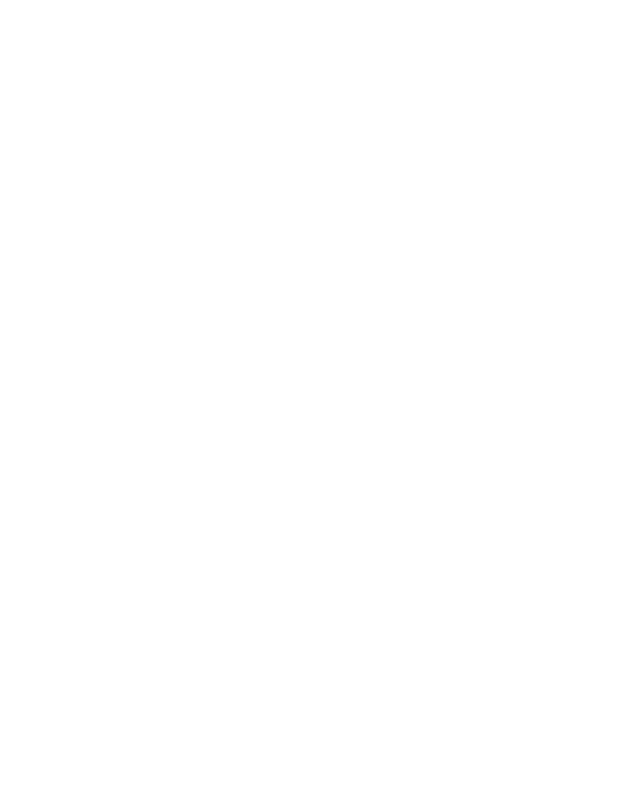
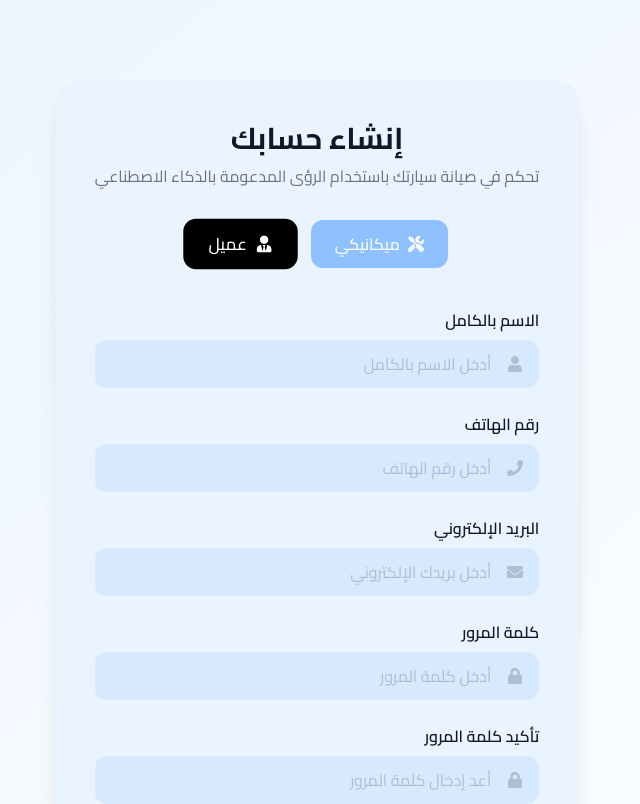
Before and after one commit to 3moor-dot/Gear_Up, a React (Vite) app: page /register in a window 1280 px wide. Before the commit this address had no page. Shown: the top 804 px of the page, without its empty margins (323-963 px from the left). Built offline with nearby package versions, Linux system fonts and the light colour scheme; a web font is replaced by a local one.

Commit message:
Update landing page and Add register page

```diff
--- a/src/App.tsx
+++ b/src/App.tsx
@@ -1,5 +1,6 @@
 import { BrowserRouter as Router, Routes, Route } from "react-router-dom";
 import LandingPage from "./pages/landing";
+import Register from "./pages/Registration/register";
 import "./App.css";
 
 const App: React.FC = () => {
@@ -7,6 +8,7 @@ const App: React.FC = () => {
     <Router>
       <Routes>
         <Route path="/" element={<LandingPage />} />
+        <Route path="/register" element={<Register />} />
       </Routes>
     </Router>
   );
--- /dev/null
+++ b/src/components/Footer/footer.tsx
@@ -0,0 +1,32 @@
+const Footer: React.FC = () => {
+  return (
+    <footer className="mt-20">
+      {/* الخط اللي فوق */}
+      <div className="border-t border-gray-300 mb-6" />
+
+      {/* محتوى الفوتر */}
+      <div className="flex flex-col md:flex-row items-center justify-between px-10 pb-6 text-sm text-gray-700">
+
+        {/* لينكات (يمين) */}
+        <div className="flex gap-8 order-2 md:order-1">
+          <a href="#" className="hover:text-blue-600 transition dark:text-white">
+            شروط الخدمة
+          </a>
+          <a href="#" className="hover:text-blue-600 transition dark:text-white">
+            سياسة الخصوصية
+          </a>
+          <a href="#" className="hover:text-blue-600 transition dark:text-white">
+            معلومات عنا
+          </a>
+        </div>
+
+        {/* الحقوق (شمال) */}
+        <div className="order-1 md:order-2 mb-4 md:mb-0 dark:text-white">
+          © 2025 GearUp. جميع الحقوق محفوظة.
+        </div>
+      </div>
+    </footer>
+  );
+};
+
+export default Footer;
--- a/src/index.css
+++ b/src/index.css
@@ -17,3 +17,17 @@ body {
   background-color: #ffffff;
   color: #111827; /* gray-900 */
 }
+@keyframes fadeIn {
+  from {
+    opacity: 0;
+    transform: translateY(20px);
+  }
+  to {
+    opacity: 1;
+    transform: translateY(0);
+  }
+}
+
+.animate-fade-in {
+  animation: fadeIn 0.8s ease-out forwards;
+}
--- a/src/main.tsx
+++ b/src/main.tsx
@@ -1,11 +1,13 @@
-import 'bootstrap/dist/css/bootstrap.min.css';
-import { StrictMode } from 'react'
-import { createRoot } from 'react-dom/client'
-import './index.css'
-import App from './App.tsx'
+import React from "react";
+import ReactDOM from "react-dom/client";
+import App from "./App";
+import { ThemeProvider } from "./contexts/ThemeContext";
+import "./index.css";
 
-createRoot(document.getElementById('root')!).render(
-  <StrictMode>
-      <App />
-  </StrictMode>,
-)
+ReactDOM.createRoot(document.getElementById("root")!).render(
+    <React.StrictMode>
+        <ThemeProvider>
+            <App />
+        </ThemeProvider>
+    </React.StrictMode>
+);
--- /dev/null
+++ b/src/pages/Registration/register.tsx
@@ -0,0 +1,178 @@
+import { useState } from "react";
+import {
+    FaUser,
+    FaPhone,
+    FaEnvelope,
+    FaLock,
+    FaUserTie,
+    FaCar,
+    FaCalendarAlt,
+    FaIdCard,
+    FaMapMarkerAlt,
+    FaTools,
+    FaCheckCircle
+} from "react-icons/fa";
+import { motion, AnimatePresence } from "framer-motion";
+
+const Register: React.FC = () => {
+    const [role, setRole] = useState<"client" | "mechanic">("client");
+    const [step, setStep] = useState<1 | 2>(1);
+
+    return (
+        <div className="
+    p-20 flex items-center justify-center px-4
+    bg-gradient-to-br
+    from-[#EAF4FF] to-white
+    dark:from-[#0F1323] dark:to-[#101922]
+    transition-colors duration-500
+" dir="rtl">
+
+            <div className="dark:bg-[#1B1F2D] max-w-xl bg-[#EAF4FF] rounded-3xl p-10 shadow-xl">
+
+                {/* TITLE */}
+                <h1 className="text-3xl font-bold text-center mb-2 dark:text-white">
+                    إنشاء حسابك
+                </h1>
+                <p className="text-center text-gray-500 mb-8">
+                    تحكم في صيانة سيارتك باستخدام الرؤى المدعومة بالذكاء الاصطناعي
+                </p>
+
+                {/* ROLE SWITCH */}
+                <div className="flex justify-center gap-4 mb-10">
+
+                    {/* MECHANIC */}
+                    <button
+                        onClick={() => setRole("mechanic")}
+                        className={`flex items-center gap-2 px-6 py-3 rounded-xl font-medium transition-all duration-300
+            ${role === "mechanic"
+                                ? "bg-[#137FEC] text-white scale-105"
+                                : "bg-[#8FC1FF] text-white"
+                            }`}
+                    >
+                        <FaTools />
+                        ميكانيكي
+                    </button>
+
+                    {/* CLIENT */}
+                    <button
+                        onClick={() => setRole("client")}
+                        className={`flex items-center gap-2 px-6 py-3 rounded-xl font-medium transition-all duration-300
+            ${role === "client"
+                                ? "bg-black text-white scale-105"
+                                : "bg-gray-400 text-white"
+                            }`}
+                    >
+                        <FaUserTie />
+                        عميل
+                    </button>
+
+                </div>
+
+                {/* STEP 1 – BASIC INFO */}
+                {step === 1 && (
+                    <FormSection
+                        fields={[
+                            { label: "الاسم بالكامل", icon: <FaUser />, placeholder: "أدخل الاسم بالكامل" },
+                            { label: "رقم الهاتف", icon: <FaPhone />, placeholder: "أدخل رقم الهاتف" },
+                            { label: "البريد الإلكتروني", icon: <FaEnvelope />, placeholder: "أدخل بريدك الإلكتروني" },
+                            { label: "كلمة المرور", icon: <FaLock />, placeholder: "أدخل كلمة المرور", type: "password" },
+                            { label: "تأكيد كلمة المرور", icon: <FaLock />, placeholder: "أعد إدخال كلمة المرور", type: "password" },
+                        ]}
+                    />
+                )}
+
+                {/* STEP 2 – CLIENT */}
+                <AnimatePresence mode="wait">
+                    {step === 2 && role === "client" && (
+                        <motion.div
+                            key="client"
+                            initial={{ opacity: 0, x: 40 }}
+                            animate={{ opacity: 1, x: 0 }}
+                            exit={{ opacity: 0, x: -40 }}
+                            transition={{ duration: 0.35 }}
+                        >
+                            <FormSection
+                                fields={[
+                                    { label: "ماركة السيارة", icon: <FaCar />, placeholder: "أدخل ماركة السيارة" },
+                                    { label: "طراز السيارة", icon: <FaCar />, placeholder: "أدخل طراز السيارة" },
+                                    { label: "سنة الصنع", icon: <FaCalendarAlt />, placeholder: "أدخل سنة التصنيع" },
+                                    { label: "رقم اللوحة", icon: <FaIdCard />, placeholder: "أدخل رقم اللوحة" },
+                                ]}
+                            />
+                        </motion.div>
+                    )}
+
+                    {step === 2 && role === "mechanic" && (
+                        <motion.div
+                            key="mechanic"
+                            initial={{ opacity: 0, x: 40 }}
+                            animate={{ opacity: 1, x: 0 }}
+                            exit={{ opacity: 0, x: -40 }}
+                            transition={{ duration: 0.35 }}
+                        >
+                            <FormSection
+                                fields={[
+                                    { label: "موقع الورشة", icon: <FaMapMarkerAlt />, placeholder: "أدخل موقع الورشة" },
+                                    { label: "التخصص الرئيسي", icon: <FaTools />, placeholder: "ميكانيكي / كهربائي / كليهما" },
+                                    { label: "التخصص الفرعي", icon: <FaTools />, placeholder: "ألماني / كوري / ياباني" },
+                                    { label: "إمكانية الزيارة الميدانية", icon: <FaCheckCircle />, placeholder: "نعم / لا" },
+                                ]}
+                            />
+                        </motion.div>
+                    )}
+                </AnimatePresence>
+
+                {/* BUTTON */}
+                <button
+                    onClick={() => step === 1 ? setStep(2) : alert("تم الإنهاء")}
+                    className="w-full bg-[#137FEC] text-white py-3 rounded-xl mt-8 text-lg font-semibold hover:bg-blue-700 transition"
+                >
+                    {step === 1 ? "التالي" : "إنهاء"}
+                </button>
+
+                {/* LOGIN */}
+                <p className="text-center mt-2  dark:text-white">
+                    هل لديك حساب بالفعل؟{" "}
+                    <span className="text-[#137FEC] font-semibold cursor-pointer hover:underline">
+                        تسجيل الدخول
+                    </span>
+                </p>
+            </div>
+        </div>
+    );
+};
+
+export default Register;
+
+/* ---------------- COMPONENT ---------------- */
+
+const FormSection = ({ fields }: any) => (
+    <div className="space-y-6">
+        {fields.map((field: any, i: number) => (
+            <div key={i}>
+                <label className="block mb-2 font-semibold dark:text-white">{field.label}</label>
+                <div className="relative">
+                    <span className="absolute right-4 top-1/2 -translate-y-1/2 text-[#0F132333] dark:text-gray-400">
+                        {field.icon}
+                    </span>
+                    <input
+                        type={field.type || "text"}
+                        placeholder={field.placeholder}
+                        className="
+                            w-full
+                            bg-[#D6E9FF]
+                            dark:bg-[#137FEC1A]
+
+                            text-[#0F132333] dark:text-gray-200
+                            placeholder-[#0F132333] dark:placeholder-gray-400
+                            pr-12 py-3 rounded-xl outline-none
+
+                            focus:ring-2 focus:ring-blue-500
+                            transition-colors duration-300
+                        "
+                    />
+                </div>
+            </div>
+        ))}
+    </div>
+);
```
Also changed, not shown: src/contexts/ThemeContext.tsx (+27 -31 lines), src/pages/landing.tsx (+12 -14 lines).
